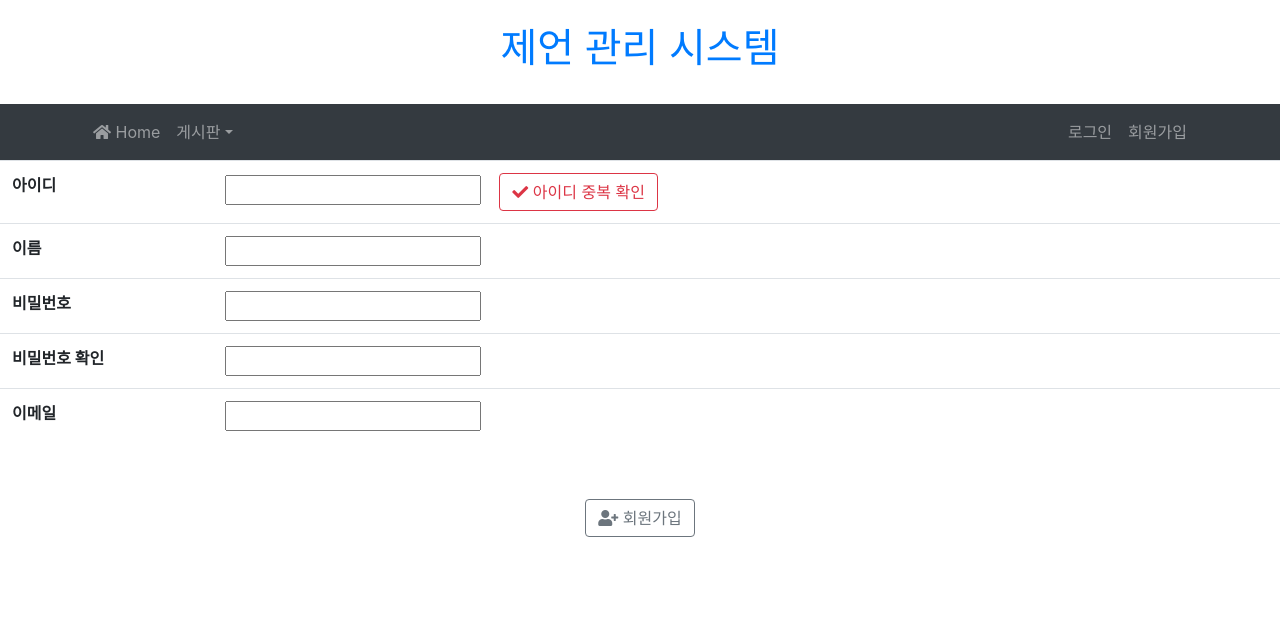
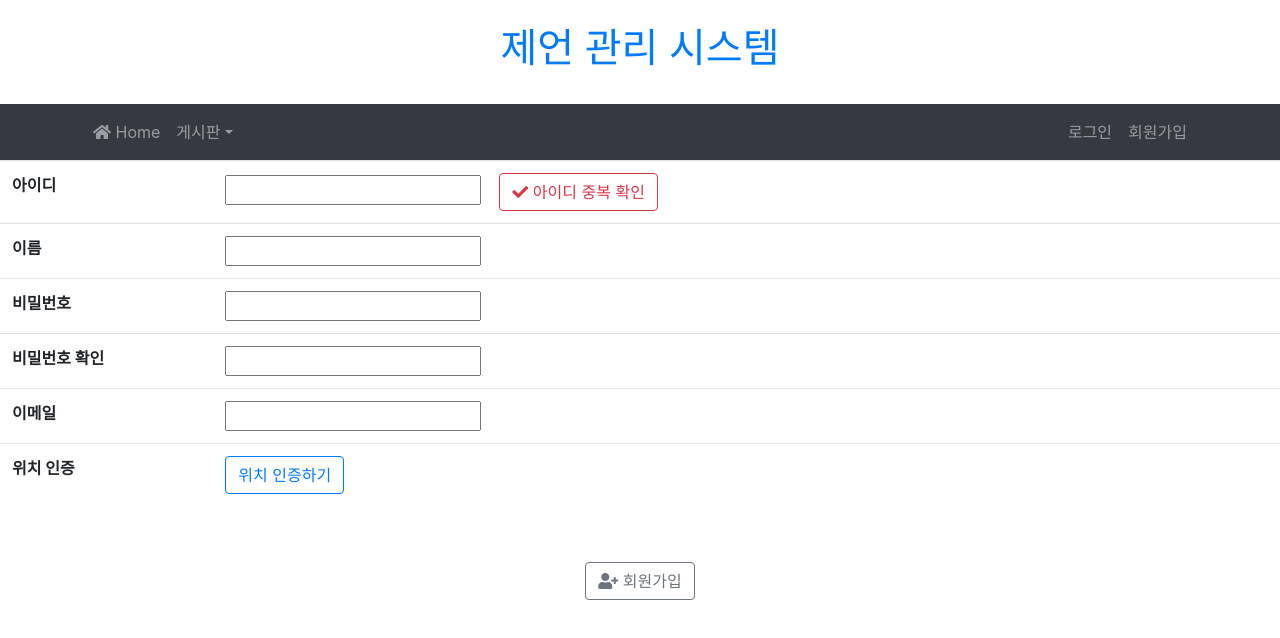
Before and after one commit to hw0603/cse-hackathon-2022, a React (Create React App) app in the folder frontend/: page /join in a window 1280 px wide. Shown: the top 638 px of the page. Built offline with nearby package versions, Linux system fonts and the light colour scheme.

Commit message:
location

```diff
--- a/frontend/src/components/app/Nav.js
+++ b/frontend/src/components/app/Nav.js
@@ -34,10 +34,10 @@ function Nav() {
               </div>
 
               <div className="dropdown-menu" aria-labelledby="navbarDropdown">
-                <Link className="dropdown-item" to="/forumview">
+                <Link className="dropdown-item" to="/bbslist">
                   글목록
                 </Link>
-                <Link className="dropdown-item" to="/forumwrite">
+                <Link className="dropdown-item" to="/bbswrite">
                   글추가
                 </Link>
               </div>
--- a/frontend/src/components/member/Join.js
+++ b/frontend/src/components/member/Join.js
@@ -10,7 +10,8 @@ function Join() {
   const [pwd, setPwd] = useState("");
   const [checkPwd, setCheckPwd] = useState("");
   const [email, setEmail] = useState("");
-
+  const [IP, setIP] = useState("");
+  const [addr, setAddr] = useState("");
   const navigate = useNavigate();
 
   const changeId = (event) => {
@@ -35,7 +36,8 @@ function Join() {
 
   /* 아이디 중복 체크 */
   const checkIdDuplicate = async () => {
-    await axios.get("http://localhost:3000/user", { params: { id: id } })
+    await axios
+      .get("http://localhost:3000/user", { params: { id: id } })
       .then((resp) => {
         console.log("[Join.js] checkIdDuplicate() success :D");
         console.log(resp.data);
@@ -43,7 +45,6 @@ function Join() {
         if (resp.status == 200) {
           alert("사용 가능한 아이디입니다.");
         }
-
       })
       .catch((err) => {
         console.log("[Join.js] checkIdDuplicate() error :<");
@@ -72,6 +73,40 @@ function Join() {
     // }
   };
 
+  const getLocation = async () => {
+    const response = await fetch("https://api.ipify.org?format=json");
+    const data = await response.json();
+    await setIP(data.ip);
+
+    const url = await `http://ip-api.com/json/${IP}`;
+    const locationResponse = await fetch(`http://ip-api.com/json/${IP}`);
+    const loc = await locationResponse.json();
+
+    const lat = await loc.lat;
+    const lon = await loc.lon;
+
+    const reverseGeo = await fetch(
+      `https://maps.googleapis.com/maps/api/geocode/json?latlng=${lat},${lon}&key=AIzaSyBLa5MgCfBuccSAx8A-P-7StdANmKKHJic`
+    );
+    const geoResponse = await reverseGeo.json();
+
+    const address = geoResponse.results[0].address_components;
+
+    console.log(lat, lon);
+
+    console.log(
+      address[4].long_name,
+      address[3].long_name,
+      address[2].long_name
+    );
+    setAddr([address[3].long_name, address[2].long_name]);
+  };
+
+  // const getIP = async () => {
+
+  //   setIP(data.ip);
+  // }
+
   /* 회원가입 */
   const join = async () => {
     const req = {
@@ -79,18 +114,20 @@ function Join() {
       name: name,
       pwd: pwd,
       checkPwd: checkPwd,
-    	email: email
-    }
+      email: email,
+      addr: addr
+    };
 
-    await axios.post("http://localhost:3000/user/join", req)
+    await axios
+      .post("http://localhost:3000/user/join", req)
       .then((resp) => {
         console.log("[Join.js] join() success :D");
         console.log(resp.data);
 
         alert(resp.data.id + "님 회원가입을 축하드립니다 🎊");
         navigate("/login");
-
-    	}).catch((err) => {
+      })
+      .catch((err) => {
         console.log("[Join.js] join() error :<");
         console.log(err);
 
@@ -101,26 +138,6 @@ function Join() {
           alert(resp.data);
         }
       });
-
-    // let req = {
-    //   method: "POST",
-    //   headers: {
-    //     "Content-Type": "application/json",
-    //   },
-    //   body: JSON.stringify({ id, name, pwd, checkPwd, email }),
-    // };
-    // try {
-    //   const response = await fetch("http://localhost:3000/user/join", req);
-    //   const json = response.json();
-
-    //   if (response.ok) {
-    //     alert(`${id}님 회원가입을 축하드립니다.`);
-    //     navigate("/");
-    //   }
-    // } catch (err) {
-    //   console.log("error :(");
-    //   console.error(err);
-    // }
   };
 
   return (
@@ -188,6 +205,19 @@ function Join() {
               />
             </td>
           </tr>
+          <tr>
+            <th>위치 인증</th>
+            <td>
+              <button className="btn btn-outline-primary" onClick={getLocation}>
+                위치 인증하기
+              </button>
+              &nbsp; &nbsp;
+              {addr ? <span className="badge badge-success">
+                <i className="fas fa-check" />&nbsp;<span>{addr[0]} {addr[1]}</span>
+              </span> : null}
+
+            </td>
+          </tr>
         </tbody>
       </table>
       <br />
```
Lines whose indentation alone changed are shown as unchanged.
